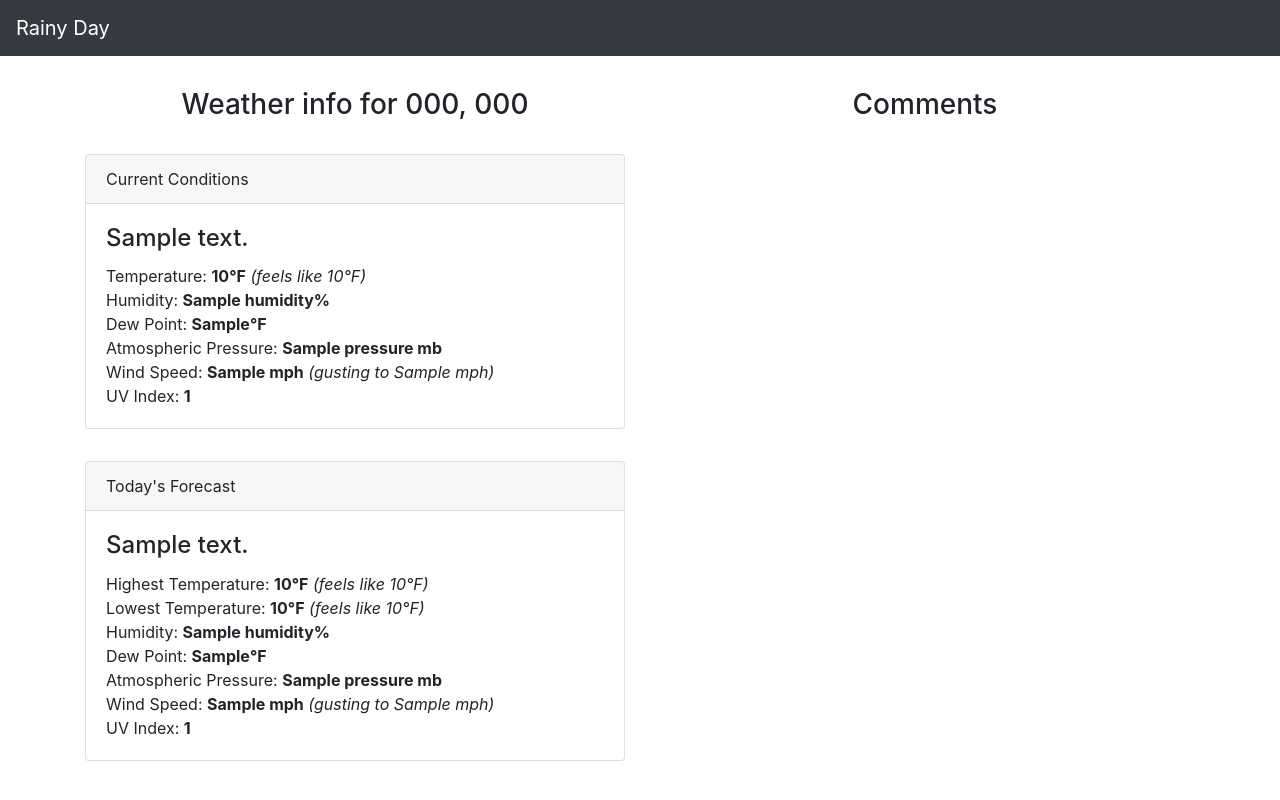
After one commit to attackfrog/project1, a Flask app: template templates/weather.html in a window 1280 px wide. The commit adds this page. Run offline with Flask 2, Linux system fonts and the light colour scheme; the template is opened without the code that fills it: most values are stand-ins (such as "Sample title", 1, 10 or a date in 2020); some libraries are stand-ins or nearby versions.

Commit message:
weather page w/ weather from Dark Sky

```diff
--- a/application.py
+++ b/application.py
@@ -122,23 +122,29 @@ def weather(zipcode):
     logged_in = session.get("user") is not None
     if not logged_in:
         flash("You must be logged in to view weather conditions.")
-        redirect(url_for("index"))
+        return redirect(url_for("index"))
     try:
         int(zipcode)
         assert len(zipcode) == 5
     except:
         flash("That's not a valid zip code.")
-        redirect(url_for("index"))
+        return redirect(url_for("index"))
 
     # get info for zip code
-    zipinfo = db.execute("SELECT * FROM locations WHERE zipcode = :zipcode", {"zipcode": zipcode})
+    zipinfo = db.execute("SELECT * FROM locations WHERE zipcode = :zipcode", {"zipcode": zipcode}).fetchone()
     if zipinfo is None:
         flash("That zip code is not in our database.")
-        redirect(url_for("index"))
+        return redirect(url_for("index"))
 
     API_KEY = os.getenv("DARKSKY_KEY")
     try:
-        response = requests.get(f"https://api.darksky.net/forecast/{API_KEY}/{zipinfo.lat},{zipinfo.long}")
+        # zipinfo[3] is latitue, zipinfo[4] is longitude
+        response = requests.get(f"https://api.darksky.net/forecast/{API_KEY}/{zipinfo[3]},{zipinfo[4]}")
         weather = response.json()
     except:
         flash("Failed to communicate with the Dark Sky API.")
+        return redirect(url_for("index"))
+
+    # TODO: query db for comments
+
+    return render_template("weather.html", zipinfo=zipinfo, weather=weather, logged_in=logged_in)
--- a/static/css/index.css
+++ b/static/css/index.css
@@ -1,6 +1,9 @@
 .card {
+    margin: 2rem auto;
+}
+
+.form-card {
     width: 40%;
-    margin: 2rem auto;
 }
 
 .main-textbox {
--- a/templates/basic.html
+++ b/templates/basic.html
@@ -10,9 +10,6 @@
   <body>
     <nav class="navbar navbar-expand-lg navbar-dark bg-dark">
       <a class="navbar-brand" href="{{ url_for('index') }}">Rainy Day</a>
-      <button class="navbar-toggler" type="button" data-toggle="collapse" data-target="#navbarSupportedContent" aria-controls="navbarSupportedContent" aria-expanded="false" aria-label="Toggle navigation">
-        <span class="navbar-toggler-icon"></span>
-      </button>
 
       {% if logged_in %}
       <ul class="navbar-nav mr-auto">
--- a/templates/index.html
+++ b/templates/index.html
@@ -11,7 +11,7 @@
 <div class="container">
     <h3>Check the weather!</h3>
     <p class="center">Search by place name or zipcode.</p>
-    <div class="card">
+    <div class="card form-card">
         <div class="card-body">
             <form action="{{ url_for('search') }}" method="GET">
                 <input type="text" name="loc" class="form-control form-control-lg main-textbox" placeholder="Location" aria-label="Location">
--- a/templates/login.html
+++ b/templates/login.html
@@ -9,7 +9,7 @@
 {% block content %}
 <div class="container">
     <h3>Log in to Rainy Day</h3>
-    <div class="card">
+    <div class="card form-card">
         <div class="card-body">
             <form action="{{ url_for('login') }}" method="POST">
                 <input name="username" type="text" class="form-control form-control-lg main-textbox" placeholder="Username" aria-label="Username">
--- a/templates/search.html
+++ b/templates/search.html
@@ -16,12 +16,14 @@
                 <th>Zipcode</th>
                 <th>City Name</th>
                 <th>Population</th>
+                <th>Details</th>
             </tr>
             {% for result in results %}
                 <tr>
                     <td>{{ result[0] }}</td>
                     <td>{{ result[1]|capitalize }}, {{ result[2]|upper }}</td>
                     <td>{{ result[3] }}</td>
+                    <td><a class="btn btn-primary" href="{{ url_for('weather', zipcode=result[0]) }}" role="button">View Weather</a></td>
                 </tr>
             {% endfor %}
         </tbody>
--- a/templates/signup.html
+++ b/templates/signup.html
@@ -9,7 +9,7 @@
 {% block content %}
 <div class="container">
     <h3>Sign up for Rainy Day</h3>
-    <div class="card">
+    <div class="card form-card">
         <div class="card-body">
             <form action="{{ url_for('signup') }}" method="POST">
                 <input name="username" type="text" class="form-control form-control-lg main-textbox" placeholder="Username" aria-label="Username">
--- /dev/null
+++ b/templates/weather.html
@@ -0,0 +1,57 @@
+{% extends "basic.html" %}
+
+{% block title %}{{ zipinfo[1]|capitalize }}, {{ zipinfo[2]|upper }}{% endblock %}
+
+{% block css %}
+<link rel="stylesheet" href="{{ url_for('static', filename='css/index.css') }}" />
+{% endblock %}
+
+{% block content %}
+<div class="container">
+    <div class="row">
+        <div class="col-md-6">
+            <h3>Weather info for {{ zipinfo[1]|capitalize }}, {{ zipinfo[2]|upper }}</h3>
+            <div class="card">
+                <div class="card-header">
+                    Current Conditions
+                </div>
+                <div class="card-body">
+                    <h4 class="card-title">{{ weather.currently.summary }}</h4>
+                    <p class="card-text">Temperature: <strong>{{ weather.currently.temperature }}°F</strong>
+                        <em>(feels like {{ weather.currently.apparentTemperature }}°F)</em><br />
+                    Humidity: <strong>{{ weather.currently.humidity }}%</strong> <br />
+                    Dew Point: <strong>{{ weather.currently.dewPoint }}°F</strong> <br />
+                    Atmospheric Pressure: <strong>{{ weather.currently.pressure }} mb</strong> <br />
+                    Wind Speed: <strong>{{ weather.currently.windSpeed }} mph</strong>
+                        <em>(gusting to {{ weather.currently.windGust }} mph)</em><br />
+                    UV Index: <strong>{{ weather.currently.uvIndex }}</strong>
+                    </p>
+                </div>
+            </div>
+            <div class="card">
+                <div class="card-header">
+                    Today's Forecast
+                </div>
+                <div class="card-body">
+                    <h4 class="card-title">{{ weather.daily.data[0].summary }}</h4>
+                    <p class="card-text">Highest Temperature: <strong>{{ weather.daily.data[0].temperatureHigh }}°F</strong>
+                        <em>(feels like {{ weather.daily.data[0].apparentTemperatureMax }}°F)</em><br />
+                    Lowest Temperature: <strong>{{ weather.daily.data[0].temperatureLow }}°F</strong>
+                        <em>(feels like {{ weather.daily.data[0].apparentTemperatureMin }}°F)</em><br />
+                    Humidity: <strong>{{ weather.daily.data[0].humidity }}%</strong> <br />
+                    Dew Point: <strong>{{ weather.daily.data[0].dewPoint }}°F</strong> <br />
+                    Atmospheric Pressure: <strong>{{ weather.daily.data[0].pressure }} mb</strong> <br />
+                    Wind Speed: <strong>{{ weather.daily.data[0].windSpeed }} mph</strong>
+                        <em>(gusting to {{ weather.daily.data[0].windGust }} mph)</em><br />
+                    UV Index: <strong>{{ weather.daily.data[0].uvIndex }}</strong>
+                    </p>
+                </div>
+            </div>
+        </div>
+
+        <div class="col-md-6">
+            <h3>Comments</h3>
+        </div>
+    </div>
+</div>
+{% endblock %}
```
